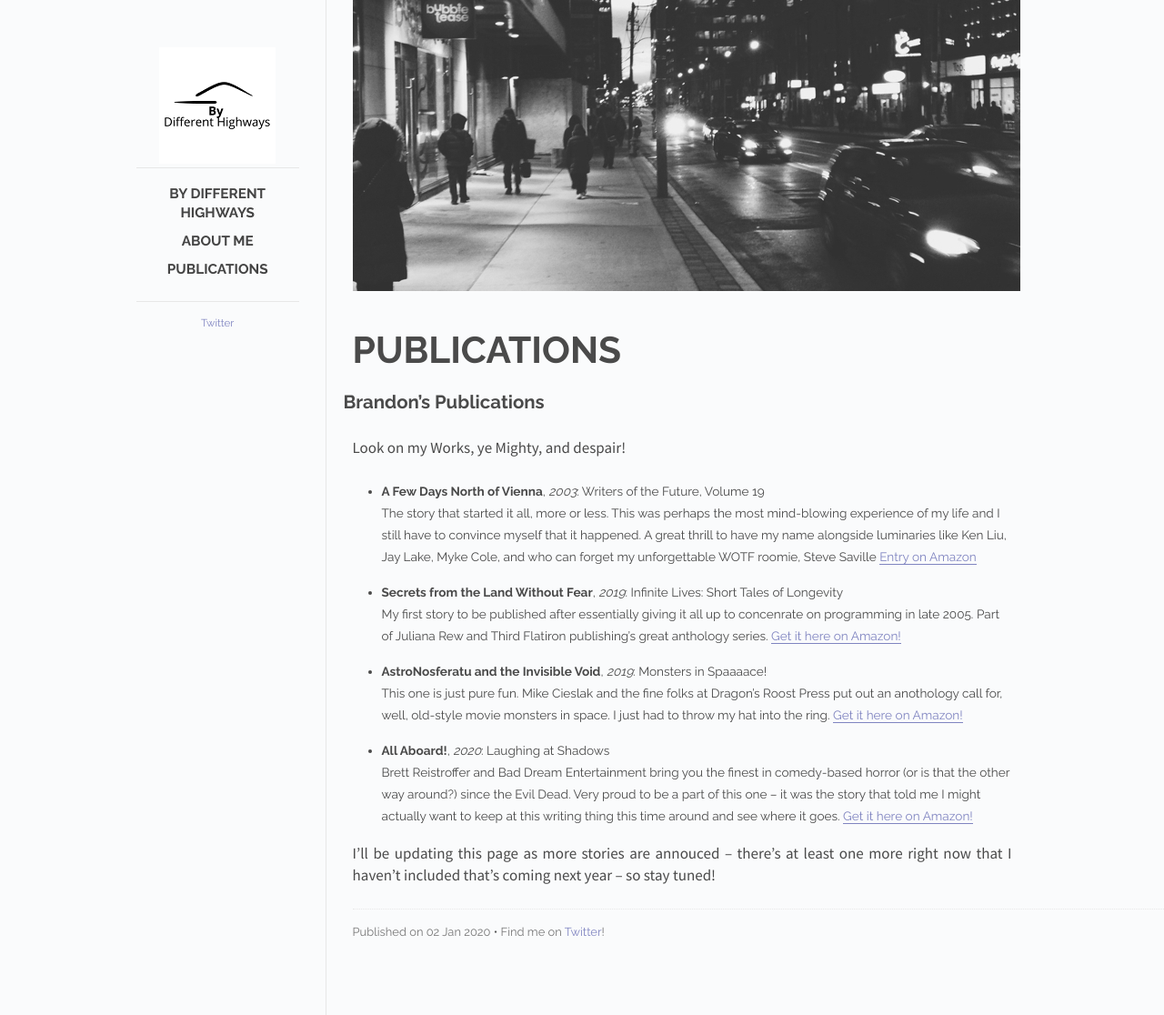
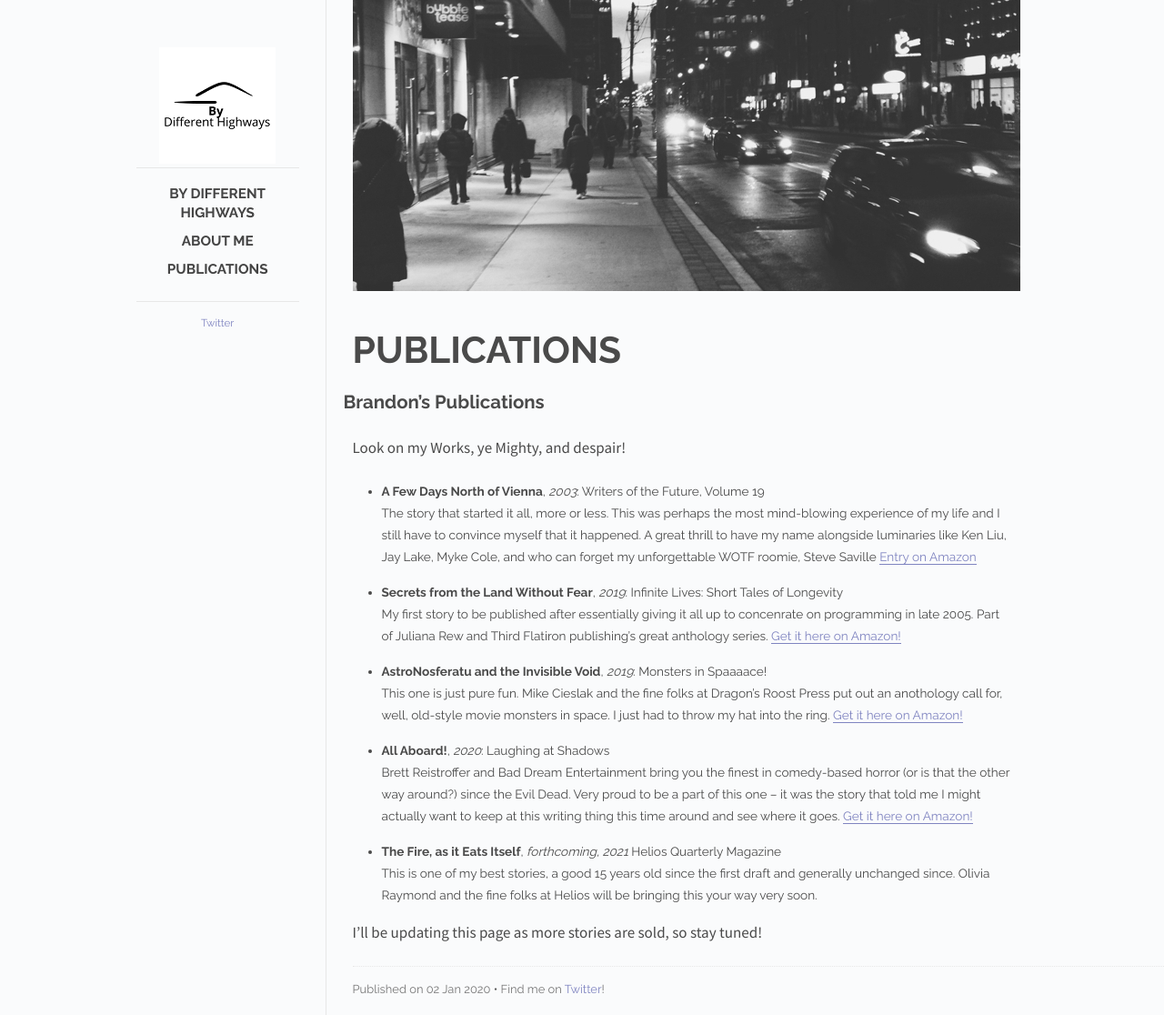
Before and after one commit to Butler-Brand/Butler-Brand.github.io, a Jekyll site: the page built from _posts/2020-01-02-publications-post.md, in a window 1280 px wide. Shown: the whole page at 91% size. Built offline with Jekyll 4.4.1, drawn with Linux system fonts in a browser that asks for light colours; Markdown is read by kramdown in place of the engine named in the settings.

Commit message:
Update 2020-01-02-publications-post.md

```diff
--- a/_posts/2020-01-02-publications-post.md
+++ b/_posts/2020-01-02-publications-post.md
@@ -28,5 +28,9 @@ Look on my Works, ye Mighty, and despair!
 	Brett Reistroffer and Bad Dream Entertainment bring you the finest in comedy-based horror (or is that the other way around?) since the Evil Dead.
 	Very proud to be a part of this one -- it was the story that told me I might actually want to keep at this writing thing this time around and see where it goes.
 	[Get it here on Amazon!](https://www.amazon.com/Laughing-at-Shadows-Brett-Reistroffer-ebook/dp/B0829GBNRW/ref=pd_rhf_se_p_img_8?_encoding=UTF8&psc=1&refRID=F2VTBN08SV5M4SZWE2R7)
+* <strong>The Fire, as it Eats Itself</strong>, <em>forthcoming, 2021</em> Helios Quarterly Magazine<br />
+	This is one of my best stories, a good 15 years old since the first draft and generally unchanged since. Olivia Raymond and the fine folks at Helios will
+	be bringing this your way very soon.
 
-I'll be updating this page as more stories are annouced -- there's at least one more right now that I haven't included that's coming next year -- so stay tuned!
+
+I'll be updating this page as more stories are sold, so stay tuned!
```
